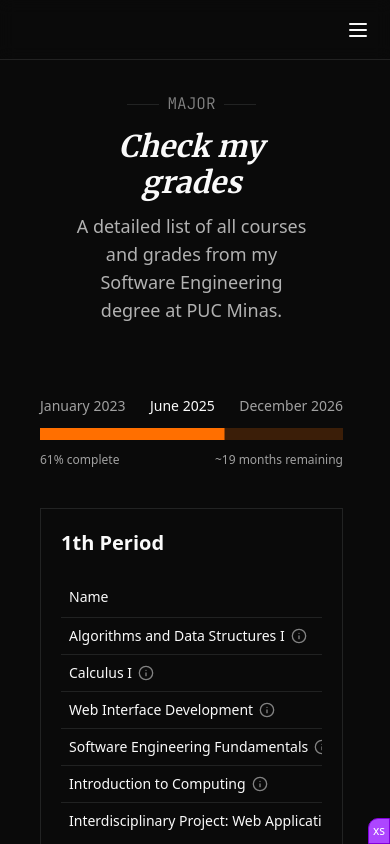
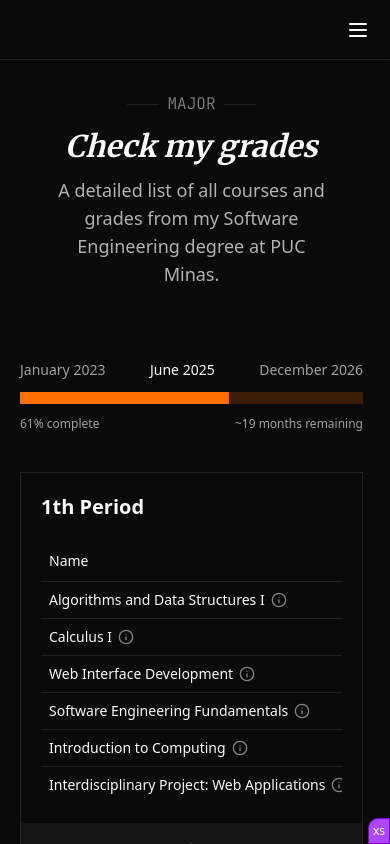
Before and after one commit to lucaazalim/azal.im, a Next.js app: page /major in a window 390 px wide. Shown: the top 844 px of the page. Built offline with nearby package versions, Linux system fonts and the light colour scheme.

Commit message:
Add a PageWrapper component to make spacing and pagging consistent throughout the pages.

```diff
--- /dev/null
+++ b/app/_components/header/PageWrapper.tsx
@@ -0,0 +1,16 @@
+import { cn } from "@/lib/utils";
+import { HTMLAttributes } from "react";
+
+type Props = HTMLAttributes<HTMLDivElement>;
+
+export default function PageWrapper({ className, ...props }: Props) {
+  return (
+    <div
+      className={cn(
+        className,
+        "mx-auto space-y-10 px-5 pb-5 md:px-10 md:pb-10",
+      )}
+      {...props}
+    />
+  );
+}
--- a/app/_components/ui/tooltip.tsx
+++ b/app/_components/ui/tooltip.tsx
@@ -52,7 +52,7 @@ function TooltipContent({
         {...props}
       >
         {children}
-        <TooltipPrimitive.Arrow className="bg-accent z-50 size-2.5 translate-y-[calc(-50%_-_2px)] rotate-45 rounded-[2px] fill-neutral-800" />
+        <TooltipPrimitive.Arrow className="bg-accent fill-accent z-50 size-2.5 translate-y-[calc(-50%_-_2px)] rotate-45 rounded-[2px]" />
       </TooltipPrimitive.Content>
     </TooltipPrimitive.Portal>
   );
--- a/app/blog/[slug]/page.tsx
+++ b/app/blog/[slug]/page.tsx
@@ -1,4 +1,5 @@
 import BackButton from "@/app/(home)/_components/BackButton";
+import PageWrapper from "@/app/_components/header/PageWrapper";
 import LoadingImage from "@/app/_components/LoadingImage";
 import * as motion from "@/app/_components/Motion";
 import InThisPost from "@/app/blog/_components/InThisPost";
@@ -67,7 +68,7 @@ export default async function Page({ params }: Props) {
   }
 
   return (
-    <div className="mx-auto max-w-[950px] px-5 py-10">
+    <PageWrapper className="mx-auto max-w-5xl">
       <ProgressBar />
       <article className="space-y-10">
         <BackButton label="Posts" href={routes.blog} />
@@ -107,6 +108,6 @@ export default async function Page({ params }: Props) {
           </div>
         </div>
       </article>
-    </div>
+    </PageWrapper>
   );
 }
--- a/app/blog/page.tsx
+++ b/app/blog/page.tsx
@@ -4,10 +4,11 @@ import PageHeaderTitle from "@/app/_components/header/PageHeaderTitle";
 import PostCard from "@/app/blog/_components/PostCard";
 import { getPosts } from "@/lib/blog/posts";
 import PageHeaderTag from "../_components/header/PageHeaderTag";
+import PageWrapper from "../_components/header/PageWrapper";
 
 export default async function Page() {
   return (
-    <div className="mx-auto max-w-[950px] space-y-10 px-5 pb-5">
+    <PageWrapper className="mx-auto max-w-5xl">
       <PageHeader>
         <PageHeaderTag>Blog</PageHeaderTag>
         <PageHeaderTitle>Definitely a Blog</PageHeaderTitle>
@@ -21,6 +22,6 @@ export default async function Page() {
           <PostCard key={index} post={post} index={index} />
         ))}
       </div>
-    </div>
+    </PageWrapper>
   );
 }
--- a/app/contact/page.tsx
+++ b/app/contact/page.tsx
@@ -3,6 +3,7 @@ import PageHeader from "../_components/header/PageHeader";
 import PageHeaderDescription from "../_components/header/PageHeaderDescription";
 import PageHeaderTag from "../_components/header/PageHeaderTag";
 import PageHeaderTitle from "../_components/header/PageHeaderTitle";
+import PageWrapper from "../_components/header/PageWrapper";
 import OpenToWork from "../_components/socials/OpenToWork";
 import Socials from "../_components/socials/Socials";
 import { Separator } from "../_components/ui/separator";
@@ -11,7 +12,7 @@ import ContactForm from "./_components/ContactForm";
 
 export default function Page() {
   return (
-    <div className="mx-auto max-w-5xl space-y-10 px-10 pb-10">
+    <PageWrapper className="mx-auto max-w-5xl">
       <PageHeader>
         <PageHeaderTag>Contact</PageHeaderTag>
         <PageHeaderTitle>Get in Touch</PageHeaderTitle>
@@ -44,6 +45,6 @@ export default function Page() {
         </div>
         <ContactForm />
       </div>
-    </div>
+    </PageWrapper>
   );
 }
--- a/app/cv/page.tsx
+++ b/app/cv/page.tsx
@@ -3,6 +3,7 @@
 import { Language } from "@/lib/types";
 import { cn } from "@/lib/utils";
 import { useState } from "react";
+import PageWrapper from "../_components/header/PageWrapper";
 import { Button } from "../_components/ui/button";
 
 const cv: {
@@ -29,7 +30,7 @@ export default function CV() {
   const [language, setLanguage] = useState<Language>("en");
 
   return (
-    <div className="mx-auto flex max-w-xl flex-col items-center space-y-10 p-10">
+    <PageWrapper className="mx-auto flex max-w-xl flex-col items-center py-10">
       <div className="grid w-full grid-cols-2">
         {cv.map((c) => (
           <Button
@@ -49,6 +50,6 @@ export default function CV() {
         className="animate-in slide-in-from-bottom-10 fade-in h-[75vh] w-[80vw] grow duration-1000"
         src={cv.find((c) => c.id === language)?.url}
       ></iframe>
-    </div>
+    </PageWrapper>
   );
 }
--- a/app/globals.css
+++ b/app/globals.css
@@ -138,7 +138,7 @@
   --secondary-foreground: oklch(0.985 0 0);
   --muted: oklch(0.269 0 0);
   --muted-foreground: oklch(0.708 0 0);
-  --accent: oklch(1 0 0 / 5%);
+  --accent: oklch(0.1941 0 22);
   --accent-foreground: oklch(0.985 0 0);
   --destructive: oklch(0.704 0.191 22.216);
   --border: oklch(1 0 0 / 10%);
--- a/app/major/page.tsx
+++ b/app/major/page.tsx
@@ -3,6 +3,7 @@ import PageHeader from "../_components/header/PageHeader";
 import PageHeaderDescription from "../_components/header/PageHeaderDescription";
 import PageHeaderTag from "../_components/header/PageHeaderTag";
 import PageHeaderTitle from "../_components/header/PageHeaderTitle";
+import PageWrapper from "../_components/header/PageWrapper";
 import MajorProgressBar from "./_components/MajorProgressBar";
 import PeriodSection from "./_components/PeriodSection";
 
@@ -10,7 +11,7 @@ export default function Page() {
   const courses = getCourses();
 
   return (
-    <div className="mx-auto space-y-10 px-10 pb-10">
+    <PageWrapper className="mx-auto">
       <PageHeader>
         <PageHeaderTag>Major</PageHeaderTag>
         <PageHeaderTitle>Check my grades</PageHeaderTitle>
@@ -33,6 +34,6 @@ export default function Page() {
           ))}
         </div>
       </div>
-    </div>
+    </PageWrapper>
   );
 }
--- a/app/movies/page.tsx
+++ b/app/movies/page.tsx
@@ -3,12 +3,13 @@ import PageHeaderDescription from "@/app/_components/header/PageHeaderDescriptio
 import PageHeaderTitle from "@/app/_components/header/PageHeaderTitle";
 import { genres } from "@/lib/movies/movies";
 import PageHeaderTag from "../_components/header/PageHeaderTag";
+import PageWrapper from "../_components/header/PageWrapper";
 import Movies from "./_components/Movies";
 import MovieStats from "./_components/MovieStats";
 
 export default function Page() {
   return (
-    <div className="space-y-5 px-5 pb-5">
+    <PageWrapper>
       <PageHeader>
         <PageHeaderTag>Movies</PageHeaderTag>
         <PageHeaderTitle>Grab some popcorn</PageHeaderTitle>
@@ -19,6 +20,6 @@ export default function Page() {
       </PageHeader>
       <MovieStats />
       <Movies genres={genres} />
-    </div>
+    </PageWrapper>
   );
 }
--- a/app/projects/90ti-docs/page.tsx
+++ b/app/projects/90ti-docs/page.tsx
@@ -5,11 +5,12 @@ import ProjectImageCarousel from "../_components/ProjectImageCarousel";
 import ProjectMain from "../_components/ProjectMain";
 import ProjectMobileImage from "../_components/ProjectMobileImage";
 import ProjectPageHeader from "../_components/ProjectPageHeader";
+import ProjectPageWrapper from "../_components/ProjectPageWrapper";
 import ProjectSection from "../_components/ProjectSection";
 
 export default function Page() {
   return (
-    <>
+    <ProjectPageWrapper>
       <ProjectPageHeader>
         <PageHeaderTitle>90TI Docs</PageHeaderTitle>
         <PageHeaderDescription>
@@ -226,6 +227,6 @@ export default function Page() {
           </p>
         </ProjectSection>
       </ProjectMain>
-    </>
+    </ProjectPageWrapper>
   );
 }
--- /dev/null
+++ b/app/projects/_components/ProjectPageWrapper.tsx
@@ -0,0 +1,8 @@
+import PageWrapper from "@/app/_components/header/PageWrapper";
+import { ComponentProps } from "react";
+
+export default function ProjectPageWrapper({
+  ...props
+}: ComponentProps<typeof PageWrapper>) {
+  return <PageWrapper className="space-y-0!" {...props} />;
+}
--- a/app/videos/[playlistSlug]/page.tsx
+++ b/app/videos/[playlistSlug]/page.tsx
@@ -2,6 +2,7 @@ import PageHeader from "@/app/_components/header/PageHeader";
 import PageHeaderDescription from "@/app/_components/header/PageHeaderDescription";
 import PageHeaderTag from "@/app/_components/header/PageHeaderTag";
 import PageHeaderTitle from "@/app/_components/header/PageHeaderTitle";
+import PageWrapper from "@/app/_components/header/PageWrapper";
 import { routes } from "@/lib/constants";
 import { redirect } from "next/navigation";
 import { getVideos, PLAYLISTS } from "../../../lib/videos/videos";
@@ -30,7 +31,7 @@ export default async function Page({
   }
 
   return (
-    <div className="mx-auto max-w-[950px] space-y-5 px-5 pb-5">
+    <PageWrapper className="mx-auto max-w-5xl">
       <PageHeader>
         <PageHeaderTag>Videos</PageHeaderTag>
         <PageHeaderTitle>What I’ve Been Watching</PageHeaderTitle>
@@ -43,6 +44,6 @@ export default async function Page({
         <PlaylistSelector playlistSlug={playlistSlug} />
         <VideoGrid videos={videos} />
       </div>
-    </div>
+    </PageWrapper>
   );
 }
```
